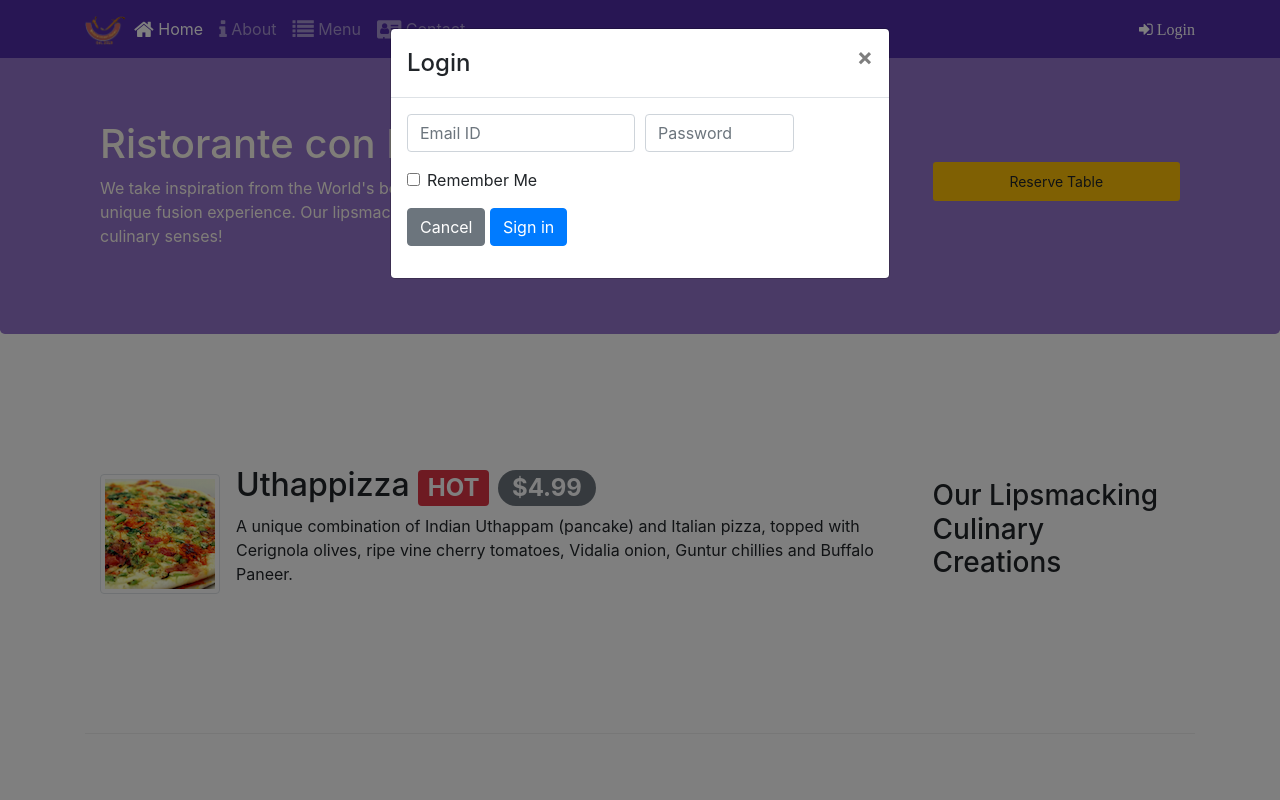
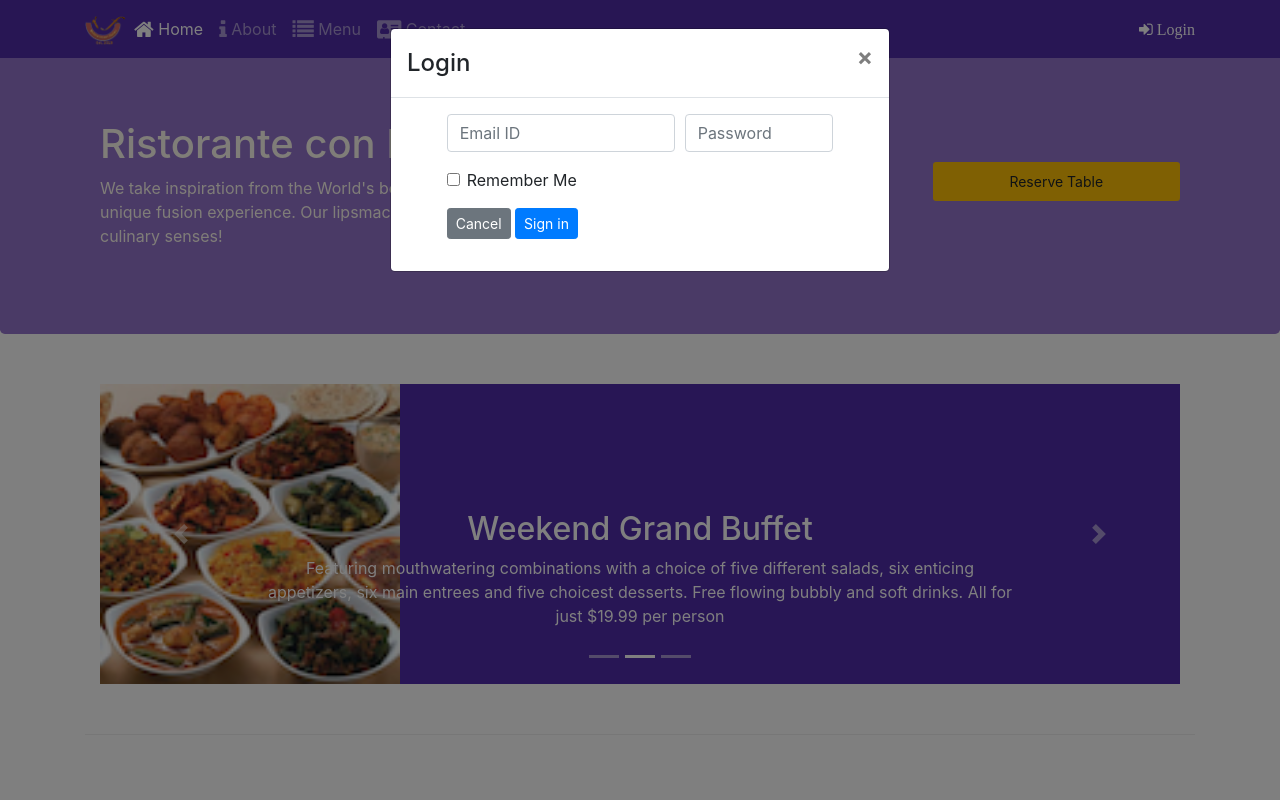
Before and after one commit to mppradeep/conFusion, a website: page index.html in a window 1280 px wide. Both pictures are taken after a click on the link "Login". Shown: the top 800 px of the page. Drawn offline with nearby package versions, Linux system fonts and the light colour scheme.

Commit message:
carousel

```diff
--- a/css/styles.css
+++ b/css/styles.css
@@ -45,3 +45,18 @@ body{
 	padding: 10px;
 	min-height: 200px;
 }
+
+.carousel{
+	background: #512DAB;
+}
+
+.carousel-item{
+	height: 300px;
+}
+
+.carousel-item img{
+	position: absolute;
+	top: 0;
+	left: 0;
+	min-height: 300px;
+}
--- a/index.html
+++ b/index.html
@@ -55,7 +55,7 @@
                 <div class="modal-body">
                     <form>
                         <div class="form-row">
-                            <div class="form-group col-sm-6">
+                            <div class="form-group offset-sm-1 col-sm-6">
                                 <label class="sr-only col-form-label" for="loginEmail">Email</label>
                                 <input type="email" name="loginemail" class="form-control" id="loginEmail" placeholder="Email ID">
                             </div>
@@ -65,7 +65,7 @@
                             </div>
                         </div>
                         <div class="form-row">
-                            <div class="form-group col-12">
+                            <div class="form-group offset-sm-1 col-12">
                                 <div class="form-check">
                                 <input type="checkbox" class="form-check-input"name="rememberLogin" id="rememberLogin" value="">
                                 <label class="form-check-label" for="rememberLogin" >
@@ -75,12 +75,12 @@
                             </div>
                         </div>
                          <div class="form-row">
-                            <div class="form-group col-12">
+                            <div class="form-group offset-sm-1 col-12">
                                 <div>
-                                <button type="button" class="btn btn-secondary btn" data-dismiss="modal">
+                                <button type="button" class="btn btn-secondary btn-sm" data-dismiss="modal">
                                 Cancel
                                 </button>
-                                <button type="submit" class="btn btn-primary btn">
+                                <button type="submit" class="btn btn-primary btn-sm">
                                 Sign in
                                 </button>
                                 </div>
@@ -115,6 +115,50 @@
     </header>
 
     <div class = "container">
+
+        <div class="row row-content">
+            <div class="col">
+                <div id="mycarousel" class="carousel slide" data-ride="carousel">
+                    <div class="carousel-inner" role="listbox">
+                        <div class="carousel-item active">
+                            <img class="d-block img-fluid"
+                            src="./img/uthappizza.png" alt="uthappizza">
+                            <div class="carousel-caption d-none d-md-block">
+                                <h2>Uthappizza</h2>
+                                <p class="d-none d-sm-block">A unique combination of Indian Uthappam (pancake) and Italian pizza, topped with Cerignola olives, ripe vine cherry tomatoes, Vidalia onion, Guntur chillies and Buffalo Paneer.</p>
+                            </div>
+                        </div>
+                        <div class="carousel-item">
+                            <img src="./img/buffet.png" class="d-block img-fluid">
+                            <div class="carousel-caption d-none d-md-block">
+                                <h2>Weekend Grand Buffet</h2>
+                                <p class="d-none d-sm-block">Featuring mouthwatering combinations with a choice of five different salads, six enticing appetizers, six main entrees and five choicest desserts. Free flowing bubbly and soft drinks. All for just $19.99 per person </p>
+                            </div>
+                        </div>
+                        <div class="carousel-item">
+                            <img class="d-block img-fluid" src="./img/alberto.png">
+                            <div class="carousel-caption d-none d-md-block">
+                                <h2>Alberto Somayya</h2>
+                                <h4>Executive Chef</h4>
+                                <p class="d-none d-sm-block">Award winning three-star Michelin chef with wide International experience having worked closely with whos-who in the culinary world, he specializes in creating mouthwatering Indo-Italian fusion experiences. </p>
+                            </div>
+                        </div>
+                        <ol class="carousel-indicators">
+                            <li data-target="#mycarousel" data-slide-to="0" class="active"></li>
+                            <li data-target="#mycarousel" data-slide-to="1"></li>
+                            <li data-target="#mycarousel" data-slide-to="2"></li>
+                        </ol>
+                        <a class="carousel-control-prev" href="#mycarousel" role="button" data-slide="prev">
+                            <span class="carousel-control-prev-icon"></span>
+                        </a>
+                        <a class="carousel-control-next" href="#mycarousel" role="button" data-slide="next">
+                            <span class="carousel-control-next-icon"></span>
+                        </a>
+                    </div>
+                </div>
+            </div>
+        </div>
+
         <div class = "row row-content align-items-center">
             <div class = "col-12 col-sm-4 order-sm-last col-md-3">
                 <h3>Our Lipsmacking Culinary Creations</h3>
```
